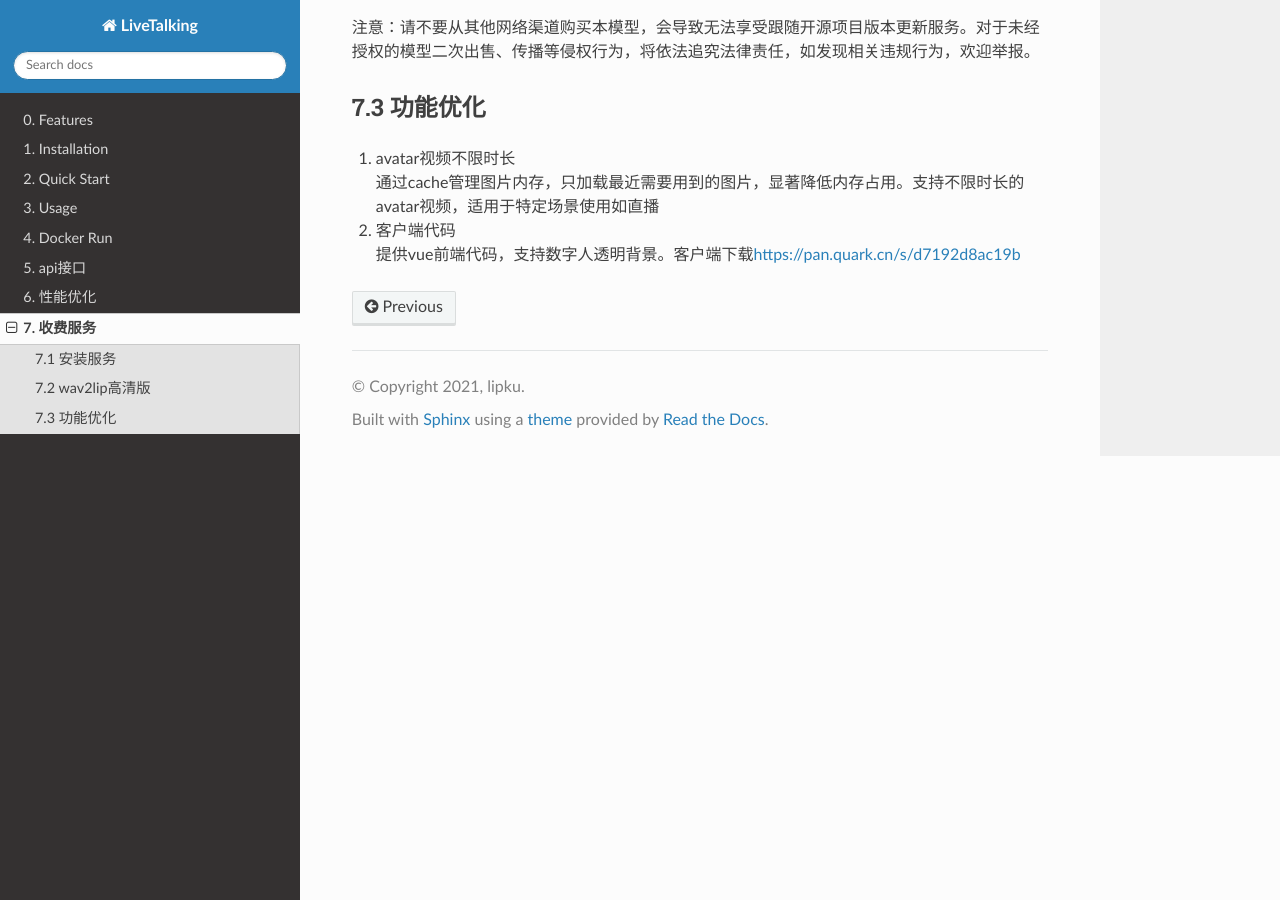
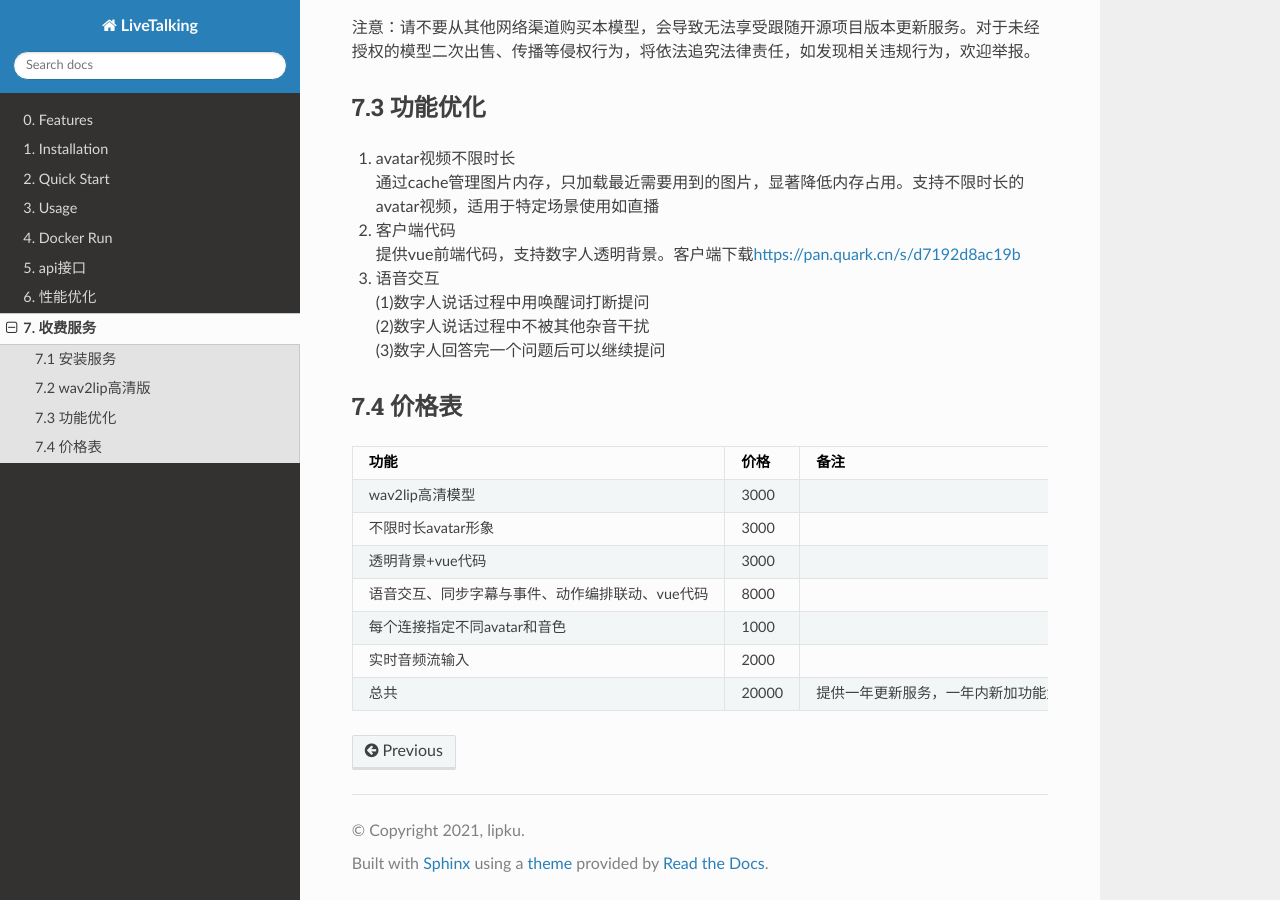
Before and after one commit to lipku/livetalking-doc, a Sphinx documentation site: the page built from docs/source/service.md, in a window 1280 px wide and 900 px high, scrolled down 778 px. Built offline with Sphinx 7.4.7 and the Read the Docs theme 3.1.0, drawn with Linux system fonts in a browser that asks for light colours.

Commit message:
update doc

```diff
--- a/docs/source/service.md
+++ b/docs/source/service.md
@@ -28,3 +28,18 @@
 通过cache管理图片内存，只加载最近需要用到的图片，显著降低内存占用。支持不限时长的avatar视频，适用于特定场景使用如直播
 2. 客户端代码
 提供vue前端代码，支持数字人透明背景。客户端下载<https://pan.quark.cn/s/d7192d8ac19b>
+3. 语音交互
+(1)数字人说话过程中用唤醒词打断提问
+(2)数字人说话过程中不被其他杂音干扰
+(3)数字人回答完一个问题后可以继续提问
+
+### 7.4 价格表
+功能			|价格		|备注
+:----				|:---		|:------
+wav2lip高清模型			|3000		|
+不限时长avatar形象			|3000		|
+透明背景+vue代码			|3000		|
+语音交互、同步字幕与事件、动作编排联动、vue代码			|8000		|
+每个连接指定不同avatar和音色			|1000		|
+实时音频流输入			|2000		|
+总共			|20000		| 提供一年更新服务，一年内新加功能免费提供
```
Also changed, not shown: docs/source/usage.md (+2 -2 lines).
